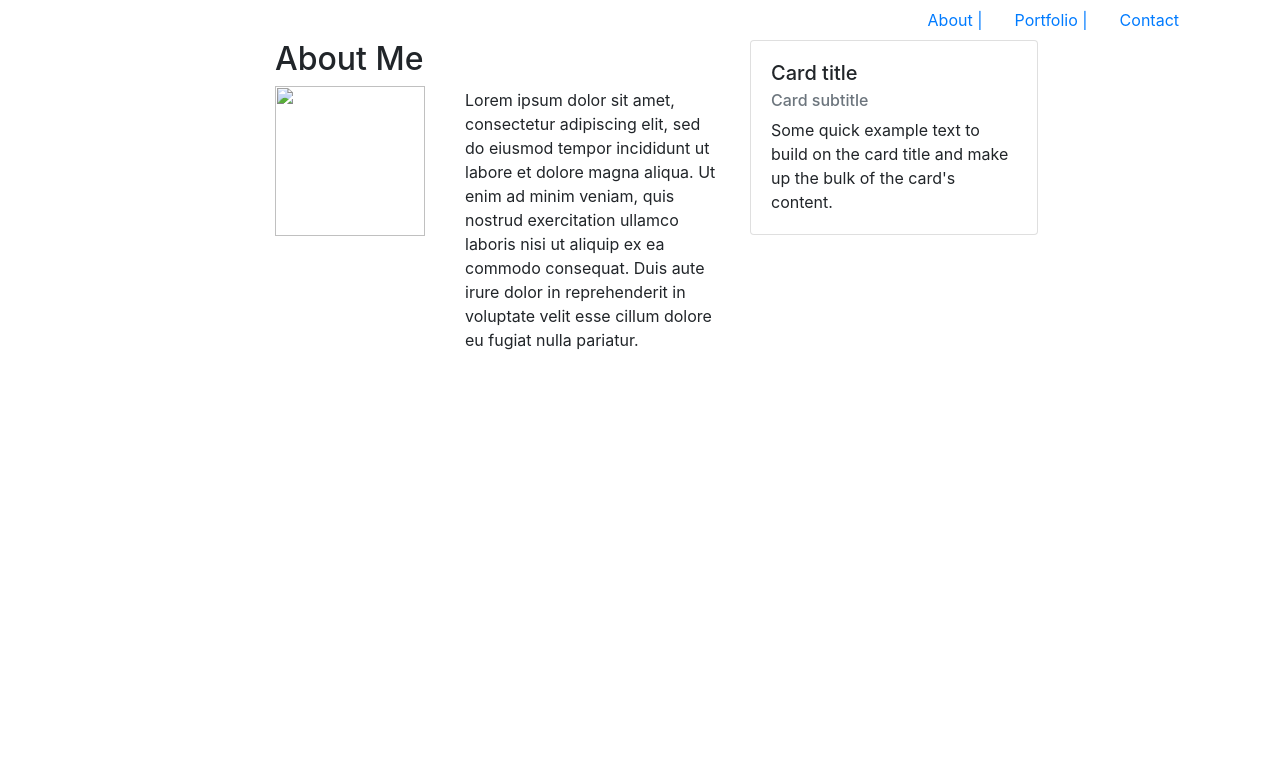
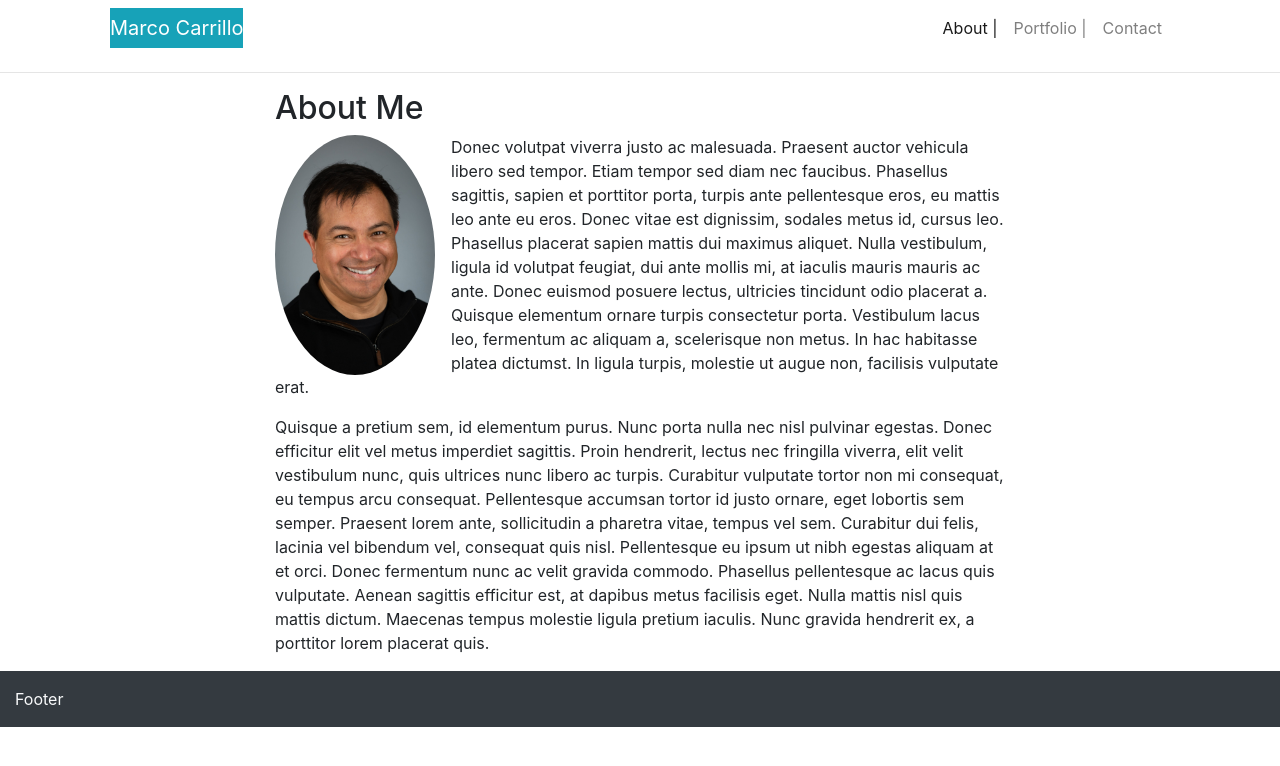
Before and after one commit to marco-carrillo/Homework2-Portfolio, a plain HTML site: page index.html in a window 1280 px wide. Drawn offline with nearby package versions, Linux system fonts and the light colour scheme.

Commit message:
Last upload Saturday night

```diff
--- a/index.html
+++ b/index.html
@@ -2,62 +2,71 @@
 <html lang=en>
 
 <head>
+
     <link rel="stylesheet" href="https://stackpath.bootstrapcdn.com/bootstrap/4.3.1/css/bootstrap.min.css" integrity="sha384-ggOyR0iXCbMQv3Xipma34MD+dH/1fQ784/j6cY/iJTQUOhcWr7x9JvoRxT2MZw1T" crossorigin="anonymous">
+
 </head>
 
 <body>
 
+    <!--********************************-->
+    <!--  Formatting navigational bar   -->
+    <!--********************************-->
+
+     <div class="container mx-10 px-4" >
+        <nav class="navbar navbar-expand-lg navbar-light bg-white justify-content-between">
+
+              <a class="navbar-brand bg-info text-white" href="#" >Marco Carrillo</a>
+
+
+                 <div class="navbar-nav">
+                   <a class="nav-item nav-link active" href="index.html">About | <span class="sr-only">(current)</span></a>
+                   <a class="nav-item nav-link" href="portfolio.html">Portfolio |</a>
+                   <a class="nav-item nav-link" href="contact.html">Contact</a>
+                 </div>
+          </nav>
+     </div>
+     <hr>
 
     <!--************************************************************************-->
-    <!-- Creating the horizontal navigation bat at the top left of the screen  -->
-    <!--************************************************************************-->
-
-    <div class="container">
-            <nav class="nav justify-content-end">
-                    <a class="nav-link active" href="#">About |</a>
-                    <a class="nav-link" href="#">Portfolio  |</a>
-                    <a class="nav-link" href="#">Contact</a>
-            </nav>
-    </div>
-
-    <!--************************************************************************-->
-    <!--  Defining the elements for a grid   -->
+    <!--  Defining the elements for a grid.     -->
     <!--************************************************************************-->
 
     <div class=container>
 
-         <div class="row">   <!---  Row 2 - Only 1 will be defined here-->
+     <div class="row">   <!---  Row 1 - Only 1 will be defined here-->
 
-              <div class="col-sm-2">   <!--  Column 1, will be empty-->
+          <div class="col">   <!--  Column 1, will be empty-->
+          </div>
 
-              </div>
+          <div class="col-sm-8">   <!-- Column 2, will have the title and a picture-->
+              <h2>About Me</h2>
+              <img src="MC.jpeg" alt="My picture" style="width:160px" class="img-responsive float-left mr-3 rounded-circle">
 
-              <div class="col-sm-2">   <!-- Column 2, will have the title and a picture-->
-                    <h2>About Me</h2>
-                    <img src="C:/Users/marco.carrillo/git/Homework1-Portfolio/assets/images/Rock-Paper-Scissors.jpg" width=150px height=150px>
+              <p>Donec volutpat viverra justo ac malesuada. Praesent auctor vehicula libero sed tempor. Etiam tempor sed diam nec faucibus.
+              Phasellus sagittis, sapien et porttitor porta, turpis ante pellentesque eros, eu mattis leo ante eu eros. Donec vitae
+              est dignissim, sodales metus id, cursus leo. Phasellus placerat sapien mattis dui maximus aliquet. Nulla vestibulum,
+              ligula id volutpat feugiat, dui ante mollis mi, at iaculis mauris mauris ac ante. Donec euismod posuere lectus, ultricies
+              tincidunt odio placerat a. Quisque elementum ornare turpis consectetur porta. Vestibulum lacus leo, fermentum ac aliquam a,
+              scelerisque non metus. In hac habitasse platea dictumst. In ligula turpis, molestie ut augue non, facilisis vulputate erat.
+              </p>
 
-              </div>
-
-              <div class="col-sm-3">   <!-- Column 3, will be text-->
-                   <br>
-                   <br>
-                   <p>Lorem ipsum dolor sit amet, consectetur adipiscing elit, sed do eiusmod tempor incididunt ut labore et dolore magna aliqua. Ut enim ad minim veniam, quis nostrud exercitation ullamco laboris nisi ut aliquip ex ea commodo consequat. Duis aute irure dolor in reprehenderit in voluptate velit esse cillum dolore eu fugiat nulla pariatur. </p>
-              </div>
-
-              <div class="col-sm-2">  <!-- column 4, this has a card on it-->
-                   <div class="card" style="width: 18rem;">
-                        <div class="card-body">
-                          <h5 class="card-title">Card title</h5>
-                          <h6 class="card-subtitle mb-2 text-muted">Card subtitle</h6>
-                          <p class="card-text">Some quick example text to build on the card title and make up the bulk of the card's content.</p>
-                        </div>
-                   </div>
-              </div>  <!----> column 4  -->
+              <p>Quisque a pretium sem, id elementum purus. Nunc porta nulla nec nisl pulvinar egestas. Donec efficitur elit vel metus
+              imperdiet sagittis. Proin hendrerit, lectus nec fringilla viverra, elit velit vestibulum nunc, quis ultrices nunc libero
+              ac turpis. Curabitur vulputate tortor non mi consequat, eu tempus arcu consequat. Pellentesque accumsan tortor id
+              justo ornare, eget lobortis sem semper. Praesent lorem ante, sollicitudin a pharetra vitae, tempus vel sem. Curabitur
+              dui felis, lacinia vel bibendum vel, consequat quis nisl. Pellentesque eu ipsum ut nibh egestas aliquam at et orci.
+              Donec fermentum nunc ac velit gravida commodo. Phasellus pellentesque ac lacus quis vulputate. Aenean sagittis efficitur
+              est, at dapibus metus facilisis eget. Nulla mattis nisl quis mattis dictum. Maecenas tempus molestie ligula pretium
+              iaculis. Nunc gravida hendrerit ex, a porttitor lorem placerat quis. </p>
 
 
-              <div class="col-sm-3"></div>
-         </div>    <!-- Row 2-->
+            </div>
 
+            <div class="col">  <!--Empty column #3-->
+            </div>
+
+         </div>    <!-- Row 1-->
 
 
     </div>  <!--  Class container-->
@@ -68,14 +77,11 @@
     <!--************************************************************************-->
     <!--************************************************************************-->
 
-
-
-
-
-
+    <footer class="container-fluid w-100 bg-dark text-light py-3">
+          Footer
+     </footer>
 
 
 </body>
 
-
 </html>
```
Also changed, not shown: MC.jpeg (added), RPG-Game.jpg (added), Rock-Paper-Scissors.jpg (added), RutgersInfoWidget.jpg (added), Trivia-game.jpg (added), background.png (added), hangman.jpg (added).
